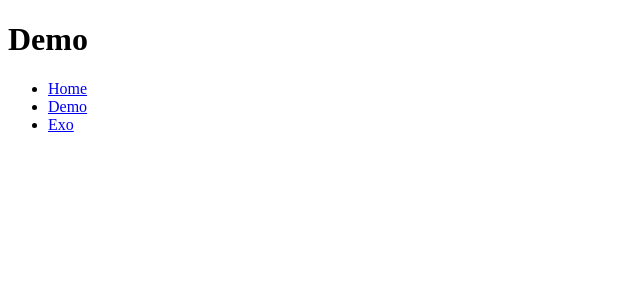
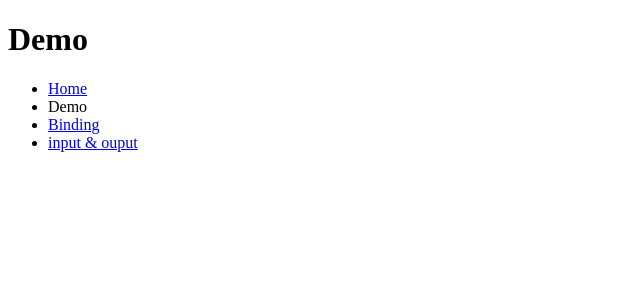
Before and after one commit to phil-bstorm/TF_202502_BootcampNET__Angular, an Angular app: page / in a window 1280 px wide. Shown: the top 300 px of the page, without its empty margins (0-640 px from the left). Built offline with nearby package versions, Linux system fonts and the light colour scheme.

Commit message:
[Update] Nav bar correction exo

```diff
--- a/src/app/shared/components/nav-bar/models/Link.model.ts
+++ b/src/app/shared/components/nav-bar/models/Link.model.ts
@@ -1,6 +1,10 @@
 export interface Link{
   title: string; // titre du lien
   url? : string; // url du lien
-  children: Link[]; // sous-menu
   isVisible: boolean; // est-ce que le lien est visible
+  children: {
+    title: string; // titre du lien
+    url? : string; // url du lien
+    isVisible: boolean; // est-ce que le lien est visible
+  }[]; // sous-menu
 }
--- a/src/app/shared/components/nav-bar/nav-bar.component.html
+++ b/src/app/shared/components/nav-bar/nav-bar.component.html
@@ -2,9 +2,34 @@
   <h1>Demo</h1>
 </header>
 <nav>
+  <!--  Ancienne version avant Links-->
+  <!--  <ul>-->
+  <!--    <li><a routerLink="/">Home</a></li>-->
+  <!--    <li><a routerLink="/demo">Demo</a></li>-->
+  <!--    <li><a routerLink="/exo">Exo</a></li>-->
+  <!--  </ul>-->
+
   <ul>
-    <li><a routerLink="/">Home</a></li>
-    <li><a routerLink="/demo">Demo</a></li>
-    <li><a routerLink="/exo">Exo</a></li>
+    @for (link of links; track $index) {
+      @if (link.isVisible) {
+        @if (link.url) {
+          <li><a routerLink="{{link.url}}">{{ link.title }}</a></li>
+        } @else {
+          <li>{{ link.title }}</li>
+        }
+        <!--    Un composant pour regrouper le "if else" pour ne pas dupliquer le code! => @Input & @Ouput-->
+        @if (link.children.length) {
+          @for (subLink of link.children; track $index) {
+            @if (subLink.isVisible) {
+              @if (subLink.url) {
+                <li><a routerLink="{{subLink.url}}">{{ subLink.title }}</a></li>
+              } @else {
+                <li>{{ subLink.title }}</li>
+              }
+            }
+          }
+        }
+      }
+    }
   </ul>
 </nav>
--- a/src/app/shared/components/nav-bar/nav-bar.component.ts
+++ b/src/app/shared/components/nav-bar/nav-bar.component.ts
@@ -1,4 +1,4 @@
-import { Component } from '@angular/core';
+import {Component} from '@angular/core';
 import {Link} from './models/Link.model';
 
 @Component({
@@ -21,15 +21,18 @@ export class NavBarComponent {
         {
           title: 'Binding',
           url: '/demo/binding',
-          children: [],
           isVisible: true
         },
         {
-          // pipe ne doit pas apparaitre dans la navigation
+          // pipe ne doit pas apparaitre dans la navigation car isVisible est à false
           title: 'Pipes',
           url: '/demo/pipes',
-          children: [],
           isVisible: false
+        },
+        {
+          title: 'input & ouput',
+          url: '/demo/input-output',
+          isVisible: true
         }
       ],
       isVisible: true
```
